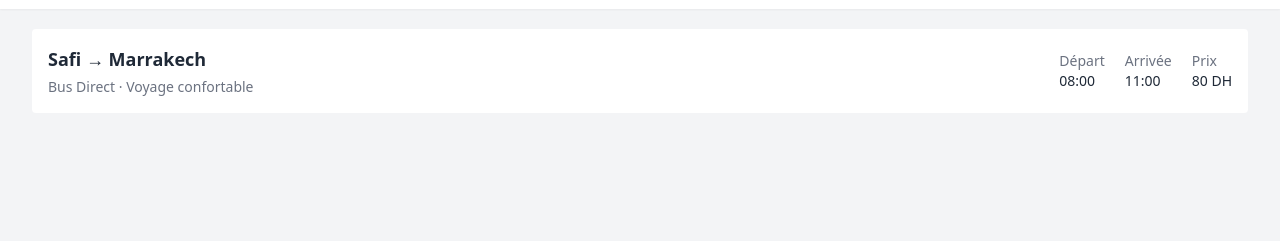
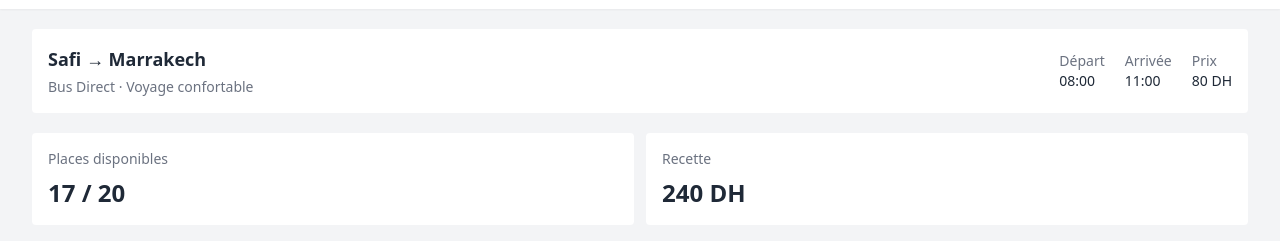
Before and after one commit to Douaeaghmir/BusDirect, a website: page index.html in a window 1280 px wide. Shown: the part 55-296 px from the top of the page. Drawn offline with nearby package versions, Linux system fonts and the light colour scheme.

Commit message:
body : added places dispo and recette

```diff
--- a/index.html
+++ b/index.html
@@ -44,6 +44,16 @@
             </div>
         </div>
     </section>
+        <section class="mx-auto mb-5 grid w-[95%] grid-cols-1 gap-3 sm:grid-cols-2">
+        <div class="rounded bg-white p-4">
+            <p class="text-sm text-gray-500">Places disponibles</p>
+            <p class="mt-2 text-2xl font-semibold">17 / 20</p>
+        </div>
 
+        <div class="rounded bg-white p-4">
+            <p class="text-sm text-gray-500">Recette</p>
+            <p class="mt-2 text-2xl font-semibold">240 DH</p>
+        </div>
+    </section>
 </body>
 </html>
```
